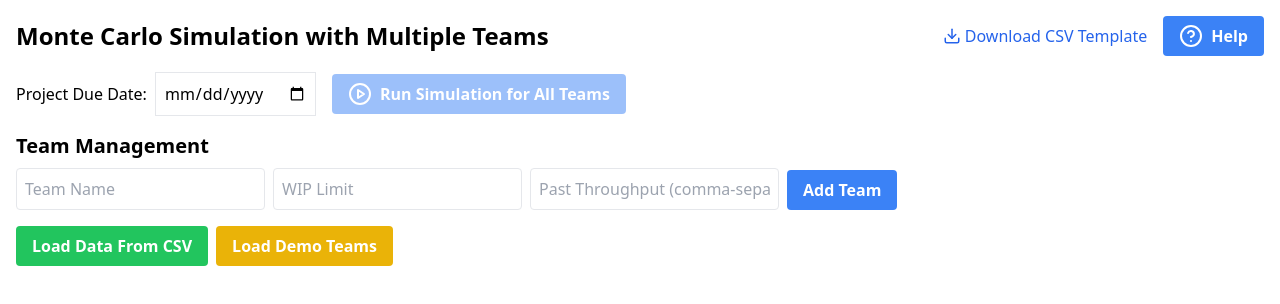
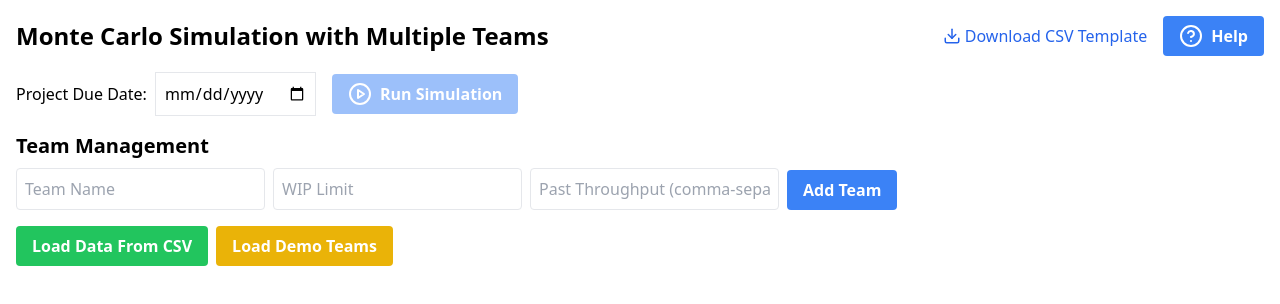
Before and after one commit to adnanbwp/monte-carlo-simulation, a React (Create React App) app: page / in a window 1280 px wide. Shown: the top 304 px of the page. Built offline with nearby package versions, Linux system fonts and the light colour scheme.

Commit message:
updated run simulation button text

```diff
--- a/src/App.tsx
+++ b/src/App.tsx
@@ -192,7 +192,7 @@ const handleLoadDemoTeams = () => {
           disabled={isSimulationDisabled}
         >
           <PlayCircle className="mr-2" />
-          Run Simulation for All Teams
+          Run Simulation
         </button>
       </div>
 
```
